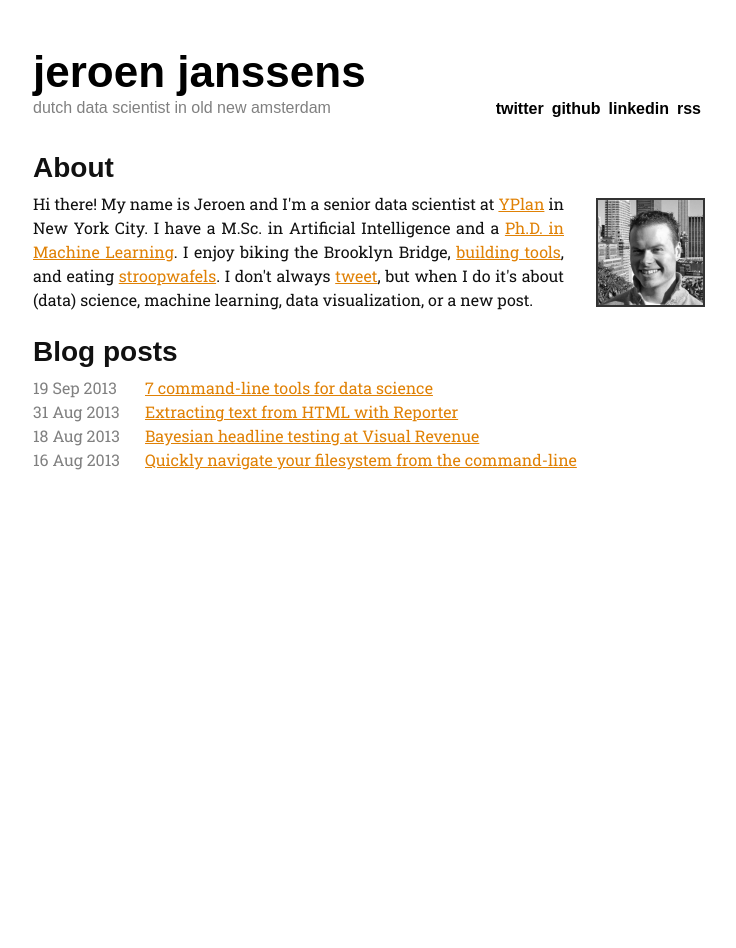
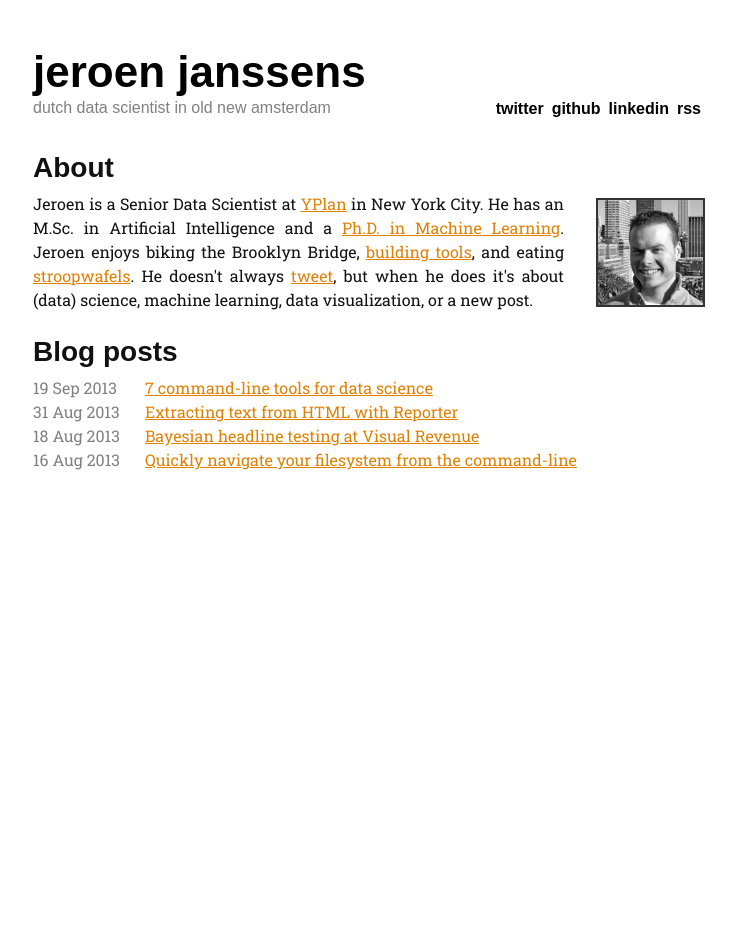
Before and after one commit to jeroenjanssens/jeroenjanssens.github.io, a Jekyll site: the page built from index.html, in a window 1280 px wide. Shown: the whole page, without its empty margins (271-1007 px from the left). Built offline with Jekyll 4.4.1, drawn with Linux system fonts in a browser that asks for light colours; some web fonts are replaced; Markdown is read by kramdown in place of the engine named in the settings.

Commit message:
Change style of about

```diff
--- a/index.html
+++ b/index.html
@@ -5,9 +5,9 @@
 <div id="home">
 	<h2>About</h2>
 	<a href="/img/jeroenjanssens.jpg"><img id="face" title="Jeroen Janssens" alt="Jeroen Janssens" src="/img/jeroenjanssens.jpg" /></a>
-	Hi there! My name is Jeroen and I'm a senior data scientist at <a href="http://www.yplanapp.com/">YPlan</a> in New York City.
-	I have a M.Sc. in Artificial Intelligence and a <a href="https://github.com/jeroenjanssens/phd-thesis">Ph.D. in Machine Learning</a>.
-	I enjoy biking the Brooklyn Bridge, <a href="https://github.com/jeroenjanssens">building tools</a>, and eating <a href="http://en.wikipedia.org/wiki/Stroopwafel">stroopwafels</a>. I don't always <a href="http://twitter.com/jeroenhjanssens/">tweet</a>, but when I do it's about (data) science, machine learning, data visualization, or a new post.
+	Jeroen is a Senior Data Scientist at <a href="http://www.yplanapp.com/">YPlan</a> in New York City.
+	He has an M.Sc. in Artificial Intelligence and a <a href="https://github.com/jeroenjanssens/phd-thesis">Ph.D. in Machine Learning</a>.
+	Jeroen enjoys biking the Brooklyn Bridge, <a href="https://github.com/jeroenjanssens">building tools</a>, and eating <a href="http://en.wikipedia.org/wiki/Stroopwafel">stroopwafels</a>. He doesn't always <a href="http://twitter.com/jeroenhjanssens/">tweet</a>, but when he does it's about (data) science, machine learning, data visualization, or a new post.
 	<p></p>
 	<h2>Blog posts</h2>
 	<ul class="posts">
```
Also changed, not shown: 1 other file.
